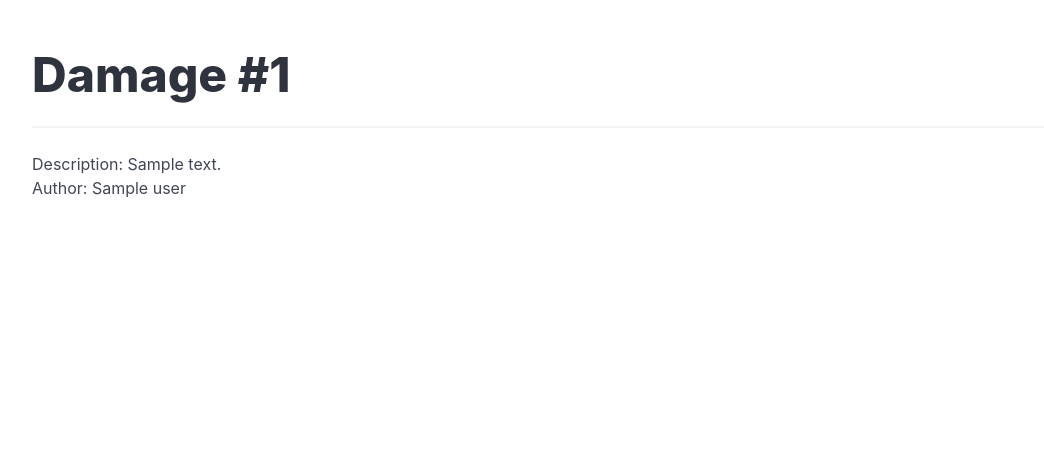
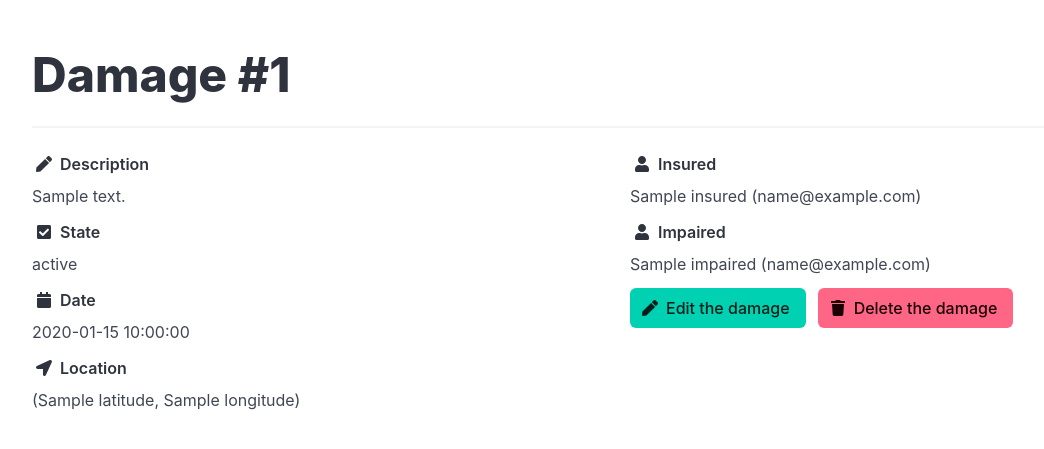
Before and after one commit to gabriel-esiee/pia, a Python web app: template templates/damage/single.html in a window 1280 px wide. Shown: the top 449 px of the page, without its empty margins (16-1060 px from the left). Run offline with Jinja, Linux system fonts and the light colour scheme; the template is opened without the code that fills it: most values are stand-ins (such as "Sample title", 1, 10 or a date in 2020); some libraries are stand-ins or nearby versions.

Commit message:
Damage edit and delete

```diff
--- a/controllers/user.py
+++ b/controllers/user.py
@@ -1,7 +1,7 @@
 from flask import render_template, redirect, url_for, flash
 from werkzeug.security import generate_password_hash, check_password_hash
 from flask_login import login_user, logout_user, current_user
-from app.models import add
+from app.models import insert
 from app.models.user import User
 from app.models.damage import Damage
 
@@ -21,7 +21,7 @@ def signup_post(form):
 
     hash = generate_password_hash(password, method='pbkdf2:sha256')
     new_user = User(email=email, name=name, password=hash)
-    add(new_user)
+    insert(new_user)
 
     return redirect(url_for('main.user.login'))
 
@@ -51,4 +51,4 @@ def profile_get():
     return render_template('user/profile.html', username=current_user.name)
 
 def damages_get():
-    return render_template('damage/list.html', title="All your damages", damages=current_user.damages)
+    return render_template('damage/list.html', title="All your damages", damages=current_user.insured_damages)
--- a/models/user.py
+++ b/models/user.py
@@ -1,8 +1,10 @@
 from app import database
 from flask_login import UserMixin
+from app.models.userRole import UserRole
 
 class User(UserMixin, database.Model):
     id = database.Column(database.Integer, primary_key=True)
     email = database.Column(database.String(100), unique=True)
     password = database.Column(database.String(100))
     name = database.Column(database.String(100))
+    role = database.Column(database.Enum(UserRole), nullable=False, default=UserRole.INSURED)
--- /dev/null
+++ b/models/userRole.py
@@ -0,0 +1,6 @@
+import enum
+
+class UserRole(enum.Enum):
+    INSURED = "INSURED"
+    IMPAIRED = "IMPAIRED"
+    INVESTIGATOR = "INVESTIGATOR"
--- a/templates/damage/single.html
+++ b/templates/damage/single.html
@@ -5,7 +5,79 @@
 
 <h1 class="title is-1">Damage #{{ damage.id }}</h1>
 <hr>
-<p>Description: {{ damage.description }}</p>
-<p>Author: {{ damage.user.name }}</p>
+<div class="grid">
+    <div class="cell">
+        <div class="field">
+            <label class="label">
+                <span class="icon-text">
+                    <span class="icon"><i class="fas fa-pen"></i></span>
+                    <span>Description</span>
+                </span>
+            </label>
+            <p>{{ damage.description }}</p>
+        </div>
+        <div class="field">
+            <label class="label">
+                <span class="icon-text">
+                    <span class="icon"><i class="fas fa-check-square"></i></span>
+                    <span>State</span>
+                </span>
+            </label>
+            <p>{{ damage.state }}</p>
+        </div>
+        <div class="field">
+            <label class="label">
+                <span class="icon-text">
+                    <span class="icon"><i class="fas fa-calendar"></i></span>
+                    <span>Date</span>
+                </span>
+            </label>
+            <p>{{ damage.date }}</p>
+        </div>
+        <div class="field">
+            <label class="label">
+                <span class="icon-text">
+                    <span class="icon"><i class="fas fa-location-arrow"></i></span>
+                    <span>Location</span>
+                </span>
+            </label>
+            <p>({{ damage.latitude }}, {{ damage.longitude }})</p>
+        </div>
+    </div>
+    <div class="cell">
+        <div class="field">
+            <label class="label">
+                <span class="icon-text">
+                    <span class="icon"><i class="fas fa-user"></i></span>
+                    <span>Insured</span>
+                </span>
+            </label>
+            <p>{{ damage.insured.name }} ({{ damage.insured.email }})</p>
+        </div>
+        <div class="field">
+            <label class="label">
+                <span class="icon-text">
+                    <span class="icon"><i class="fas fa-user"></i></span>
+                    <span>Impaired</span>
+                </span>
+            </label>
+            <p>{{ damage.impaired.name }} ({{ damage.insured.email }})</p>
+        </div>
+        <div class="buttons">
+            <a href="{{ url_for('main.damage.edit', damage_id=damage.id) }}" class="button is-primary">
+                <span class="icon">
+                    <i class="fas fa-pen"></i>
+                </span>
+                <span>Edit the damage</span>
+            </a>
+            <a href="{{ url_for('main.damage.delete', damage_id=damage.id) }}" class="button is-danger">
+                <span class="icon">
+                    <i class="fas fa-trash"></i>
+                </span>
+                <span>Delete the damage</span>
+            </a>
+        </div>
+    </div>
+</div>
 
 {% endblock %}
--- a/templates/layout.html
+++ b/templates/layout.html
@@ -5,6 +5,7 @@
     <meta name="viewport" content="width=device-width, initial-scale=1.0">
     <title>{% block title %}{% endblock %}</title>
     <link rel="stylesheet" href="https://cdn.jsdelivr.net/npm/bulma@1.0.2/css/bulma.min.css">
+    <script defer src="https://use.fontawesome.com/releases/v5.3.1/js/all.js"></script>
 </head>
 <body>
     {% include 'header.html' %}
--- a/templates/user/profile.html
+++ b/templates/user/profile.html
@@ -5,6 +5,7 @@
 <h1 class="title is-1">{{ gettext('Welcome to your account page, {}!').format(username) }}</h1>
 <hr>
 <div class="buttons">
+    <a href="{{ url_for('main.damage.new') }}" class="button is-primary is-light">Declare a new damage</a>
     <a href="{{ url_for('main.user.damages') }}" class="button is-link is-light">Check your opened damages</a>
     <a href="{{ url_for('main.user.logout') }}" class="button is-danger">Logout</a>
 </div>
--- a/templates/user/signup.html
+++ b/templates/user/signup.html
@@ -19,7 +19,7 @@
         <div class="control has-icons-left has-icons-right">
             <input class="input" type="text" name="name" placeholder="Joe" value="">
             <span class="icon is-small is-left">
-                <i class="fas fa-envelope"></i>
+                <i class="fas fa-user"></i>
             </span>
         </div>
     </div>
```
Also changed, not shown: controllers/damage.py (+45 -7 lines), models/__init__.py (+8 -1 lines), models/damage.py (+8 -2 lines), models/damageState.py (+24 -0 lines), routes/damage.py (+16 -3 lines), templates/damage/edit.html (added, +50 -0 lines), templates/damage/list.html (+26 -1 lines), templates/damage/new.html (+23 -3 lines).
